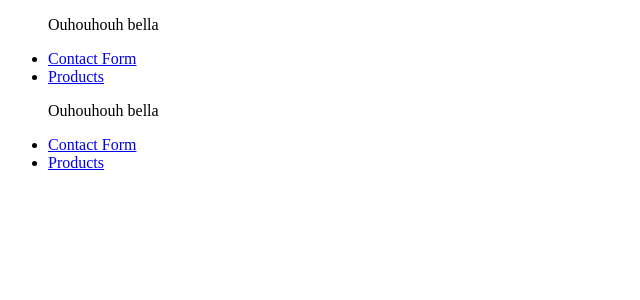
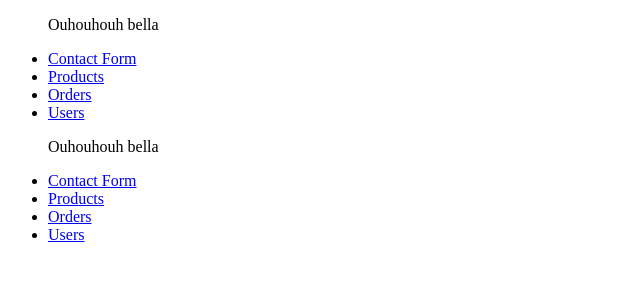
Before and after one commit to SarahHidalgo/Book-TSE, an Angular app: page / in a window 1280 px wide. Shown: the top 300 px of the page, without its empty margins (0-640 px from the left). Built offline with nearby package versions, Linux system fonts and the light colour scheme.

Commit message:
add route to users and orders

```diff
--- a/src/app/app.component.html
+++ b/src/app/app.component.html
@@ -8,6 +8,12 @@
         <li>
             <a routerLink="/products" routerLinkActive="active"> Products </a>
         </li>
+        <li>
+            <a routerLink="/orders" routerLinkActive="active"> Orders </a>
+        </li>
+        <li>
+            <a routerLink="/users" routerLinkActive="active"> Users </a>
+        </li>
     </ul>
 </nav>
 
```
Also changed, not shown: src/app/app-routing.module.ts (+8 -2 lines).
